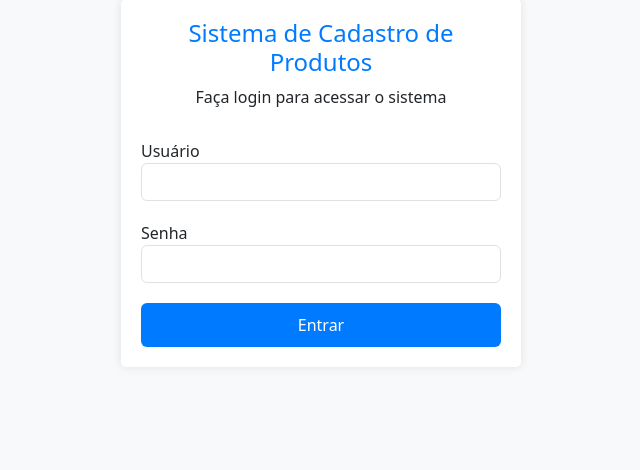
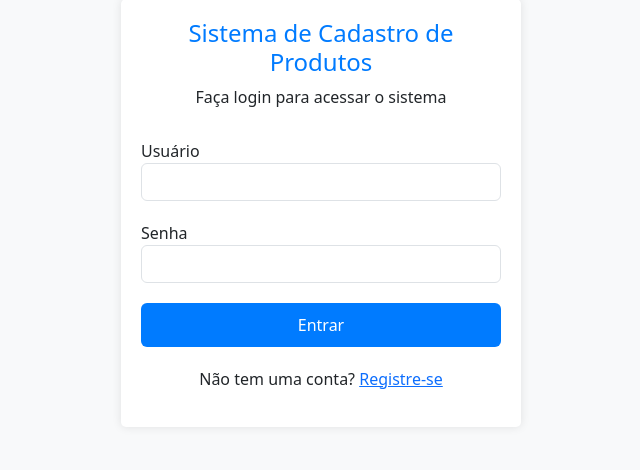
Before and after one commit to paradoquiso/EAN2.0, a Flask app: page /login in a window 1280 px wide. Shown: the part 51-521 px from the top of the page, without its empty margins (319-959 px from the left). Run offline with Flask 3, Linux system fonts and the light colour scheme.

Commit message:
Update login.html

```diff
--- a/src/templates/login.html
+++ b/src/templates/login.html
@@ -40,6 +40,10 @@
             margin-bottom: 15px;
             text-align: center;
         }
+        .register-link {
+            text-align: center;
+            margin-top: 20px;
+        }
     </style>
 </head>
 <body>
@@ -68,8 +72,9 @@
                 <button type="submit" class="btn btn-primary btn-login">Entrar</button>
             </form>
 
-            <!-- Removido o link para registro que estava causando o erro -->
-
+            <div class="register-link">
+                <p>Não tem uma conta? <a href="{{ url_for('registro') }}">Registre-se</a></p>
+            </div>
         </div>
     </div>
 
```
